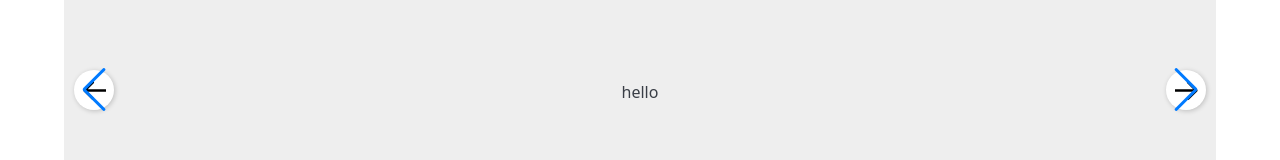
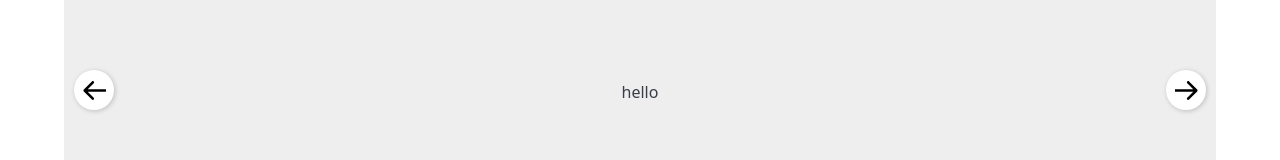
Before and after one commit to hudadamar21/shopperly, a Vue app: page / in a window 1280 px wide. Shown: the part 203-363 px from the top of the page. Built offline with nearby package versions, Linux system fonts and the light colour scheme.

Commit message:
fix double arrow on navigation again.

```diff
--- a/src/components/SwiperSlider.vue
+++ b/src/components/SwiperSlider.vue
@@ -35,7 +35,9 @@ import SwiperCore, { Autoplay, Navigation, Pagination } from "swiper/core";
 SwiperCore.use([Autoplay, Navigation, Pagination]);
 
 // Import Swiper styles
-import "swiper/swiper-bundle.min.css";
+import "swiper/swiper.min.css"
+import "swiper/components/navigation/navigation.min.css";
+import "swiper/components/pagination/pagination.min.css";
 
 export default {
   components: {
@@ -89,4 +91,13 @@ export default {
   background-repeat: no-repeat;
   box-shadow: 1px 1px 5px rgba(0, 0, 0, 0.2);
 }
+.swiper-button-next:after,.swiper-button-prev:after{
+  font-family: '' !important;
+}
+.swiper-button-prev:after,.swiper-container-rtl .swiper-button-next:after{
+  content:'' !important;
+}
+.swiper-button-next:after,.swiper-container-rtl .swiper-button-prev:after{
+  content:'' !important;
+}
 </style>
```
